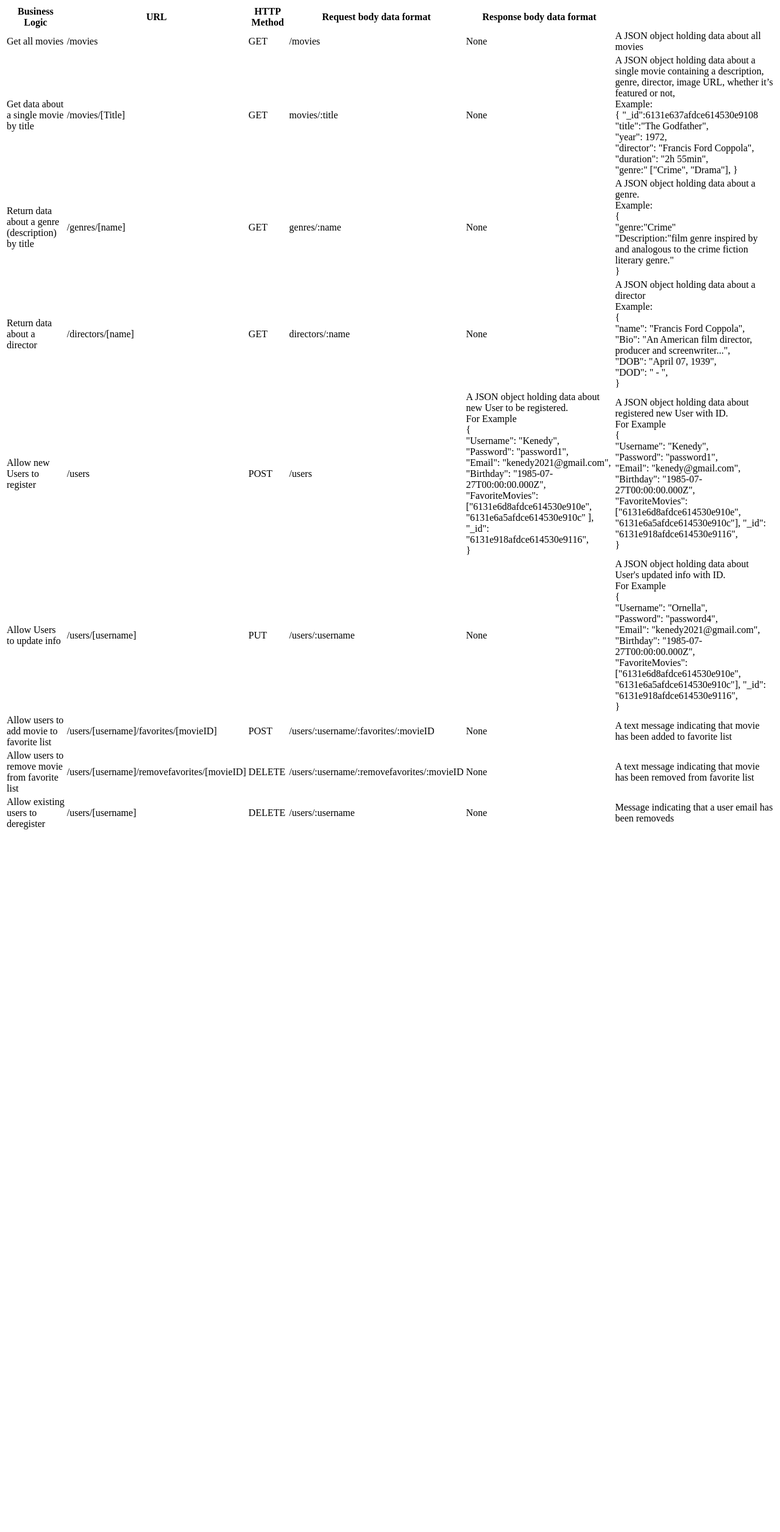
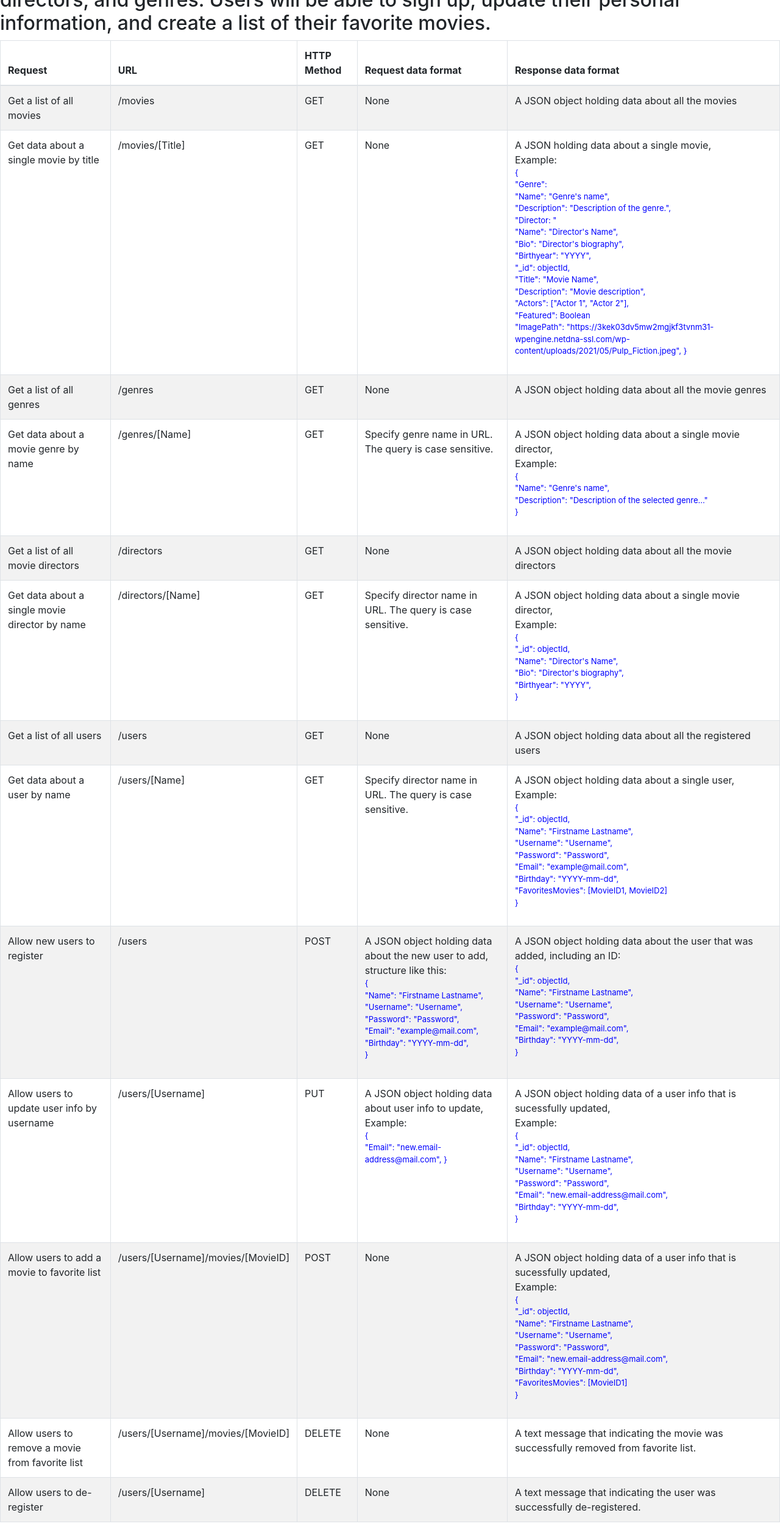
Before and after one commit to ambabasly/flix_App, a website: page public/documentation.html in a window 1280 px wide. Shown: the part 171-2683 px from the top of the page at 61% size. Before the commit the page ends 1542 px from the top, so only its background shows below. Drawn offline with nearby package versions, Linux system fonts and the light colour scheme; files that its build step writes are made by us from their sources.

Commit message:
updating documentation.html

```diff
--- a/public/documentation.html
+++ b/public/documentation.html
@@ -1,179 +1,303 @@
 <!DOCTYPE html>
-<html lang="en">
+<html>
   <head>
-    <meta charset="UTF-8" />
-    <meta http-equiv="X-UA-Compatible" content="IE=edge" />
-    <meta name="viewport" content="width=device-width, initial-scale=1.0" />
-    <title>myFlix-App</title>
-    <link rel="stylesheet" type="text/css" href="css/styles.css" />
+    <meta charset="utf-8" />
+    <meta name="viewport" content="width=device-width" />
+    <title>MooVieS API</title>
+    <link
+      rel="stylesheet"
+      href="https://stackpath.bootstrapcdn.com/bootstrap/4.3.1/css/bootstrap.min.css"
+      integrity="sha384-ggOyR0iXCbMQv3Xipma34MD+dH/1fQ784/j6cY/iJTQUOhcWr7x9JvoRxT2MZw1T"
+      crossorigin="anonymous"
+    />
+    <link href="styles.css" rel="stylesheet" type="text/css" />
   </head>
   <body>
-    <h1>Documentation</h1>
-    <p>
-      The following API contains a database of movies that allows users to
-      access movie information such as name, genre, directors, and cast.
-    </p>
-    <div class="endpoint-table"></div>
-    <h1>Description endpoints:</h1>
-    <table>
+    <header></header>
+    <main>
+      <h1 class="display-4 text-center">Movie Database Documentation</h1>
+      <h2>
+        To build the server-side component of a “movies” web application. The
+        web application will provide users with access to information about
+        different movies, directors, and genres. Users will be able to sign up,
+        update their personal information, and create a list of their favorite
+        movies.
+      </h2>
+
+      <!-- <ul class='list-group list-unstyled'></ul> -->
+      <table class="table table-striped table-bordered">
         <thead>
           <tr>
-          <th>Business Logic</th>
-          <th>URL</th>
-          <th>HTTP Method</th>
-          <th>Request body data format</th>
-          <th>Response body data format</th>
+            <th scope="col">Request</th>
+            <th scope="col">URL</th>
+            <th scope="col">HTTP Method</th>
+            <th scope="col">Request data format</th>
+            <th scope="col">Response data format</th>
           </tr>
         </thead>
         <tbody>
           <tr>
-          <td>Get all movies</td>
+            <td>Get a list of all movies</td>
             <td>/movies</td>
             <td>GET</td>
-          <td>/movies</td>
             <td>None</td>
-          <td>A JSON object holding data about all movies</td>
+            <td>A JSON object holding data about all the movies</td>
           </tr>
           <tr>
             <td>Get data about a single movie by title</td>
             <td>/movies/[Title]</td>
             <td>GET</td>
-          <td>movies/:title</td>
             <td>None</td>
             <td>
-            A JSON object holding data about a single movie containing a
-            description, genre, director, image URL, whether it’s featured or
-            not,<br />
+              A JSON holding data about a single movie, <br />
               Example:<br />
-            { "_id":6131e637afdce614530e9108 <br />
-            "title":"The Godfather", <br />
-            "year": 1972, <br />
-            "director": "Francis Ford Coppola", <br />
-            "duration": "2h 55min", <br />
-            "genre:" ["Crime", "Drama"], }
+              <p>
+                {<br />
+                <span class="indent">"Genre": </span><br />
+                <span class="double-indent">"Name": "Genre's name",</span><br />
+                <span class="double-indent"
+                  >"Description": "Description of the genre.",</span
+                ><br />
+                <span class="indent">"Director: "</span><br />
+                <span class="double-indent">"Name": "Director's Name",</span
+                ><br />
+                <span class="double-indent">"Bio": "Director's biography",</span
+                ><br />
+                <span class="double-indent">"Birthyear": "YYYY",</span><br />
+                <span class="indent">"_id": objectId,</span><br />
+                <span class="indent">"Title": "Movie Name",</span><br />
+                <span class="indent">"Description": "Movie description",</span
+                ><br />
+                <span class="indent">"Actors": ["Actor 1", "Actor 2"],</span
+                ><br />
+                <span class="indent">"Featured": Boolean</span><br />
+                 "ImagePath": "https://3kek03dv5mw2mgjkf3tvnm31-wpengine.netdna-ssl.com/wp-content/uploads/2021/05/Pulp_Fiction.jpeg",
+                }
+              </p>
             </td>
           </tr>
           <tr>
-          <td>Return data about a genre (description) by title</td>
-          <td>/genres/[name]</td>
+            <td>Get a list of all genres</td>
+            <td>/genres</td>
             <td>GET</td>
-          <td>genres/:name</td>
             <td>None</td>
+            <td>A JSON object holding data about all the movie genres</td>
+          </tr>
+          <tr>
+            <td>Get data about a movie genre by name</td>
+            <td>/genres/[Name]</td>
+            <td>GET</td>
+            <td>Specify genre name in URL. The query is case sensitive.</td>
             <td>
-            A JSON object holding data about a genre. <br />
-            Example: <br />
-            { <br />
-            "genre:"Crime" <br />
-            "Description:"film genre inspired by and analogous to the crime
-            fiction literary genre." <br />
+              A JSON object holding data about a single movie director,<br />
+              Example:<br />
+              <p>
+                {<br />
+                <span class="indent">"Name": "Genre's name",</span><br />
+                <span class="indent"
+                  >"Description": "Description of the selected genre..."</span
+                ><br />
                 }
+              </p>
             </td>
           </tr>
           <tr>
-          <td>Return data about a director</td>
-          <td>/directors/[name]</td>
+            <td>Get a list of all movie directors</td>
+            <td>/directors</td>
             <td>GET</td>
-          <td>directors/:name</td>
             <td>None</td>
+            <td>A JSON object holding data about all the movie directors</td>
+          </tr>
+
+          <tr>
+            <td>Get data about a single movie director by name</td>
+            <td>/directors/[Name]</td>
+            <td>GET</td>
+            <td>Specify director name in URL. The query is case sensitive.</td>
             <td>
-            A JSON object holding data about a director <br />
-            Example: <br />
-            { <br />
-            "name": "Francis Ford Coppola", <br />
-            "Bio": "An American film director, producer and screenwriter...",
-            <br />
-            "DOB": "April 07, 1939", <br />
-            "DOD": " - ", <br />
+              A JSON object holding data about a single movie director,<br />
+              Example:<br />
+              <p>
+                {<br />
+                <span class="indent">"_id": objectId,</span><br />
+                <span class="double-indent">"Name": "Director's Name",</span
+                ><br />
+                <span class="double-indent">"Bio": "Director's biography",</span
+                ><br />
+                <span class="double-indent">"Birthyear": "YYYY",</span><br />
                 }
+              </p>
             </td>
           </tr>
           <tr>
-          <td>Allow new Users to register</td>
+            <td>Get a list of all users</td>
             <td>/users</td>
-          <td>POST</td>
-          <td>/users</td>
+            <td>GET</td>
+            <td>None</td>
+            <td>A JSON object holding data about all the registered users</td>
+          </tr>
+          <tr>
+            <td>Get data about a user by name</td>
+            <td>/users/[Name]</td>
+            <td>GET</td>
+            <td>Specify director name in URL. The query is case sensitive.</td>
             <td>
-            A JSON object holding data about new User to be registered.
-            <br />
-            For Example <br />
-            { <br />
-            "Username": "Kenedy", <br />
-            "Password": "password1", <br />
-            "Email": "kenedy2021@gmail.com", "Birthday":
-            "1985-07-27T00:00:00.000Z",
-            <br />
-            "FavoriteMovies": ["6131e6d8afdce614530e910e",
-            "6131e6a5afdce614530e910c" ], "_id": "6131e918afdce614530e9116",
-            <br />
+              A JSON object holding data about a single user,<br />
+              Example:<br />
+              <p>
+                {<br />
+                <span class="indent">"_id": objectId,</span><br />
+                <span class="indent">"Name": "Firstname Lastname",</span><br />
+                <span class="indent">"Username": "Username",</span><br />
+                <span class="indent">"Password": "Password",</span><br />
+                <span class="indent">"Email": "example@mail.com",</span><br />
+                <span class="indent">"Birthday": "YYYY-mm-dd",</span><br />
+                <span class="indent"
+                  >"FavoritesMovies": [MovieID1, MovieID2]</span
+                ><br />
                 }
-          </td>
-          <td>
-            A JSON object holding data about registered new User with ID.
-            <br />
-            For Example <br />
-            { <br />
-            "Username": "Kenedy", <br />
-            "Password": "password1", <br />
-            "Email": "kenedy@gmail.com", "Birthday": "1985-07-27T00:00:00.000Z",
-            <br />
-            "FavoriteMovies": ["6131e6d8afdce614530e910e",
-            "6131e6a5afdce614530e910c"], "_id": "6131e918afdce614530e9116",
-            <br />
-            }
+              </p>
             </td>
           </tr>
           <tr>
-          <td>Allow Users to update info</td>
-          <td>/users/[username]</td>
-          <td>PUT</td>
-          <td>/users/:username</td>
-          <td>None</td>
+            <td>Allow new users to register</td>
+            <td>/users</td>
+            <td>POST</td>
             <td>
-            A JSON object holding data about User's updated info with ID.
-            <br />
-            For Example <br />
-            { <br />
-            "Username": "Ornella", <br />
-            "Password": "password4", <br />
-            "Email": "kenedy2021@gmail.com", "Birthday":
-            "1985-07-27T00:00:00.000Z",
-            <br />
-            "FavoriteMovies": ["6131e6d8afdce614530e910e",
-            "6131e6a5afdce614530e910c"], "_id": "6131e918afdce614530e9116",
-            <br />
+              A JSON object holding data about the new user to add,<br />
+              structure like this:
+              <p>
+                {<br />
+                <span class="indent">"Name": "Firstname Lastname",</span><br />
+                <span class="indent">"Username": "Username",</span><br />
+                <span class="indent">"Password": "Password",</span><br />
+                <span class="indent">"Email": "example@mail.com",</span><br />
+                <span class="indent">"Birthday": "YYYY-mm-dd",</span><br />
                 }
+              </p>
+            </td>
+            <td>
+              A JSON object holding data about the user that was added,
+              including an ID:
+              <p>
+                {<br />
+                <span class="indent">"_id": objectId,</span><br />
+                <span class="indent">"Name": "Firstname Lastname",</span><br />
+                <span class="indent">"Username": "Username",</span><br />
+                <span class="indent">"Password": "Password",</span><br />
+                <span class="indent">"Email": "example@mail.com",</span><br />
+                <span class="indent">"Birthday": "YYYY-mm-dd",</span><br />
+                }
+              </p>
             </td>
           </tr>
           <tr>
-          <td>Allow users to add movie to favorite list</td>
-          <td>/users/[username]/favorites/[movieID]</td>
-          <td>POST</td>
-          <td>/users/:username/:favorites/:movieID</td>
-          <td>None</td>
+            <td>Allow users to update user info by username</td>
+            <td>/users/[Username]</td>
+            <td>PUT</td>
             <td>
-            A text message indicating that movie has been added to favorite list
+              A JSON object holding data about user info to update,<br />
+              Example:<br />
+              <p>
+                {<br />
+                <span class="indent"
+                  >"Email": "new.email-address@mail.com",</span
+                >
+                }
+              </p>
+            </td>
+            <td>
+              A JSON object holding data of a user info that is sucessfully
+              updated,<br />
+              Example:<br />
+              <p>
+                {<br />
+                <span class="indent">"_id": objectId,</span><br />
+                <span class="indent">"Name": "Firstname Lastname",</span><br />
+                <span class="indent">"Username": "Username",</span><br />
+                <span class="indent">"Password": "Password",</span><br />
+                <span class="indent"
+                  >"Email": "new.email-address@mail.com",</span
+                ><br />
+                <span class="indent">"Birthday": "YYYY-mm-dd",</span><br />
+                }
+              </p>
             </td>
           </tr>
           <tr>
-          <td>Allow users to remove movie from favorite list</td>
-          <td>/users/[username]/removefavorites/[movieID]</td>
-          <td>DELETE</td>
-          <td>/users/:username/:removefavorites/:movieID</td>
+            <td>Allow users to add a movie to favorite list</td>
+            <td>/users/[Username]/movies/[MovieID]</td>
+            <td>POST</td>
             <td>None</td>
             <td>
-            A text message indicating that movie has been removed from favorite
-            list
+              A JSON object holding data of a user info that is sucessfully
+              updated,<br />
+              Example:<br />
+              <p>
+                {<br />
+                <span class="indent">"_id": objectId,</span><br />
+                <span class="indent">"Name": "Firstname Lastname",</span><br />
+                <span class="indent">"Username": "Username",</span><br />
+                <span class="indent">"Password": "Password",</span><br />
+                <span class="indent"
+                  >"Email": "new.email-address@mail.com",</span
+                ><br />
+                <span class="indent">"Birthday": "YYYY-mm-dd",</span><br />
+                <span class="indent">"FavoritesMovies": [MovieID1]</span><br />
+                }
+              </p>
             </td>
           </tr>
           <tr>
-          <td>Allow existing users to deregister</td>
-          <td>/users/[username]</td>
+            <td>Allow users to remove a movie from favorite list</td>
+            <td>/users/[Username]/movies/[MovieID]</td>
             <td>DELETE</td>
-          <td>/users/:username</td>
             <td>None</td>
-          <td>Message indicating that a user email has been removeds</td>
+            <td>
+              A text message that indicating the movie was successfully removed
+              from favorite list.
+            </td>
+          </tr>
+          <tr>
+            <td>Allow users to de-register</td>
+            <td>/users/[Username]</td>
+            <td>DELETE</td>
+            <td>None</td>
+            <td>
+              A text message that indicating the user was successfully
+              de-registered.
+            </td>
           </tr>
         </tbody>
       </table>
+
+      <!-- loading image container-->
+      <div id="loading">
+        <!-- <span class="sr-only">Loading, Please Wait</span> -->
+        <!--the loading gif-->
+        <!-- <img id="loading-image" class="img-fluid" src="gif/loading.gif" alt="showing loading image"/> -->
+      </div>
+    </main>
+
+    <!--Bootstrap and jQuery link-->
+    <script
+      src="https://code.jquery.com/jquery-3.3.1.min.js"
+      integrity="sha256-FgpCb/KJQlLNfOu91ta32o/NMZxltwRo8QtmkMRdAu8="
+      crossorigin="anonymous"
+    ></script>
+    <script
+      src="https://cdnjs.cloudflare.com/ajax/libs/popper.js/1.14.7/umd/popper.min.js"
+      integrity="sha384-UO2eT0CpHqdSJQ6hJty5KVphtPhzWj9WO1clHTMGa3JDZwrnQq4sF86dIHNDz0W1"
+      crossorigin="anonymous"
+    ></script>
+    <script
+      src="https://stackpath.bootstrapcdn.com/bootstrap/4.3.1/js/bootstrap.min.js"
+      integrity="sha384-JjSmVgyd0p3pXB1rRibZUAYoIIy6OrQ6VrjIEaFf/nJGzIxFDsf4x0xIM+B07jRM"
+      crossorigin="anonymous"
+    ></script>
+
+    <!-- <script src="js/promise-polyfill.js"></script> -->
+    <!-- <script src="js/fetch-polyfill.js"></script> -->
+    <!-- <script src="dist/min.js"></script> -->
   </body>
 </html>
--- /dev/null
+++ b/public/styles.css
@@ -0,0 +1,4 @@
+p {
+  color: blue;
+  font-size:small;
+}
```
Also changed, not shown: css/styles.css (deleted, +0 -48 lines). Lines whose indentation alone changed are shown as unchanged.
